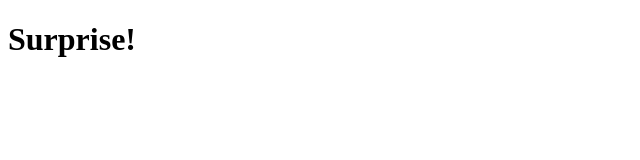
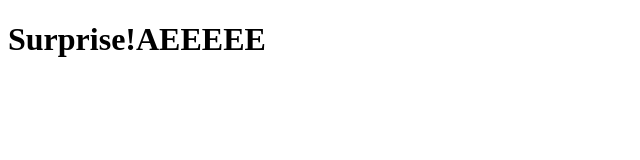
Before and after one commit to Akiravictor/jenkins_test, a plain HTML site: page index.html in a window 1280 px wide. Shown: the whole page, without its empty margins (0-640 px from the left). Drawn offline with Linux system fonts and the light colour scheme.

Commit message:
changed html

```diff
--- a/index.html
+++ b/index.html
@@ -4,6 +4,6 @@
 	<title>Hello</title>
 </head>
 <body>
-	<h1>Surprise!</h1>
+	<h1>Surprise!AEEEEE</h1>
 </body>
 </html>
```
